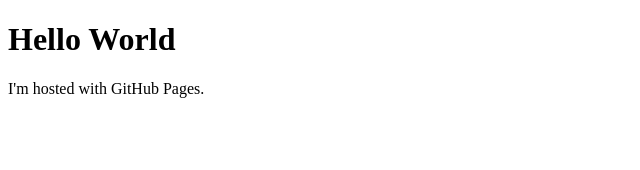
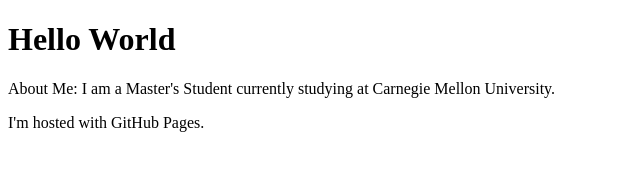
Before and after one commit to SidShah23/SidShah23.github.io, a plain HTML site: page index.html in a window 1280 px wide. Shown: the whole page, without its empty margins (0-640 px from the left). Drawn offline with Linux system fonts and the light colour scheme.

Commit message:
Update index.html

```diff
--- a/index.html
+++ b/index.html
@@ -2,6 +2,7 @@
 <html>
 <body>
 <h1>Hello World</h1>
+<p>About Me: I am a Master's Student currently studying at Carnegie Mellon University.</p>
 <p>I'm hosted with GitHub Pages.</p>
 </body>
 </html>
```
